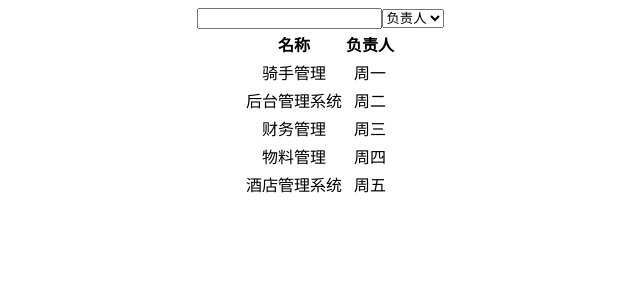
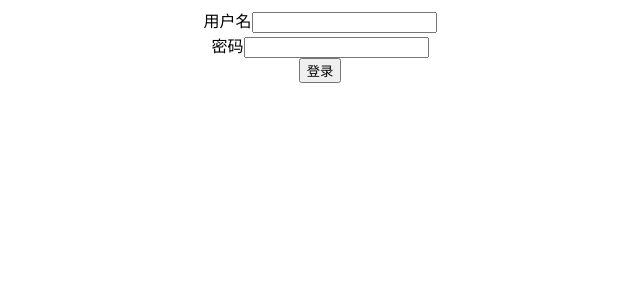
Before and after one commit to mbyn123/jira, a React (Create React App) app: page / in a window 1280 px wide. Shown: the top 300 px of the page, without its empty margins (320-960 px from the left). Built offline with nearby package versions, Linux system fonts and the light colour scheme; data requests are answered from the project's data file.

Commit message:
新增本地模拟登录接口

```diff
--- a/package.json
+++ b/package.json
@@ -22,7 +22,7 @@
     "build": "react-scripts build",
     "test": "react-scripts test",
     "eject": "react-scripts eject",
-    "server": "json-server __json_server_mock__/db.json --watch --port 3001"
+    "server": "json-server __json_server_mock__/db.json --watch --port 3001 --middlewares ./__json_server_mock__/middleware.js"
   },
   "eslintConfig": {
     "extends": [
--- a/src/App.tsx
+++ b/src/App.tsx
@@ -1,10 +1,12 @@
 import React from 'react';
 import './App.css';
-import { PanelList } from 'screens/panelList'
+// import { PanelList } from 'screens/panelList'
+import {LoginScreen} from 'screens/login'
 function App() {
   return (
     <div className="App">
-      <PanelList></PanelList>
+      {/* <PanelList></PanelList> */}
+      <LoginScreen></LoginScreen>
     </div>
   );
 }
--- /dev/null
+++ b/src/screens/login/index.tsx
@@ -0,0 +1,37 @@
+import React, { FormEvent } from "react";
+const api = process.env.REACT_APP_API_URL
+export const LoginScreen = () => {
+    const handSubmit = (event: FormEvent<HTMLFormElement>) => {
+        event.preventDefault()
+        let username = (event.currentTarget.elements[0] as HTMLInputElement).value
+        let password =  (event.currentTarget.elements[1] as HTMLInputElement).value
+        console.log(username,password)
+        login({username,password})
+    }
+    const login = (param:{username:string,password:string})=>{
+        fetch(`${api}/login`,{
+            method:'POST',
+            headers:{
+                'Content-type':'application/json'
+            },
+            body: JSON.stringify(param)
+        }).then(async res => {
+            if (res.ok) {
+
+            }
+        })
+    }
+    return (
+        <form onSubmit={handSubmit}>
+            <div>
+                <label htmlFor="username">用户名</label>
+                <input type="text" id={'username'} />
+            </div>
+            <div>
+                <label htmlFor="password">密码</label>
+                <input type="password" id={'password'} />
+            </div>
+            <button type={'submit'}>登录</button>
+        </form>
+    )
+}
--- a/tsconfig.json
+++ b/tsconfig.json
@@ -23,5 +23,5 @@
   },
   "include": [
     "src"
-  ]
+, "__json_server_mock__/middleware.js"  ]
 }
```
Also changed, not shown: __json_server_mock__/middleware.js (added, +16 -0 lines).
